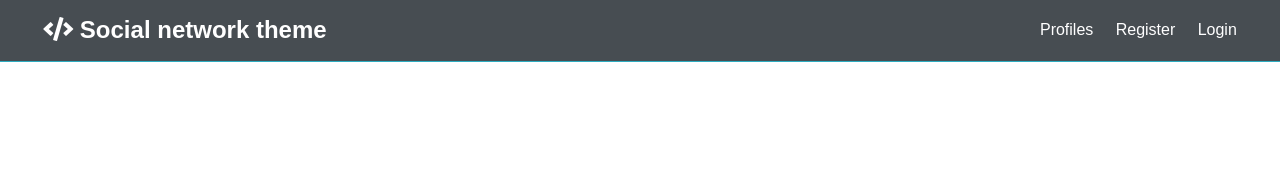
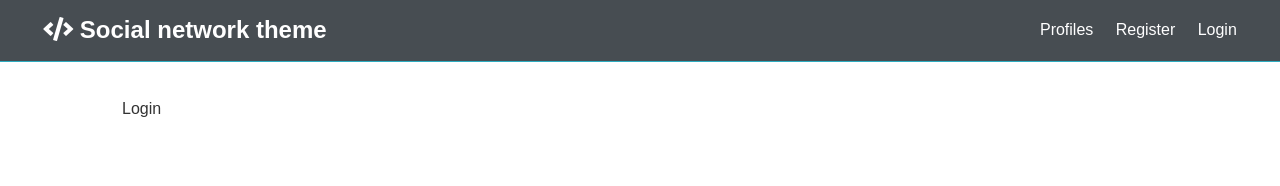
Before and after one commit to 3Mustard/MernApp1, a React (Create React App) app in the folder client/: page /login in a window 1280 px wide. Shown: the top 186 px of the page. Built offline with nearby package versions, Linux system fonts and the light colour scheme.

Commit message:
add routes for login and register

```diff
--- a/client/src/App.js
+++ b/client/src/App.js
@@ -3,6 +3,8 @@ import { BrowserRouter as Router, Route, Switch } from 'react-router-dom';
 // Components
 import Navbar from './components/layout/Navbar';
 import Landing from './components/layout/Landing';
+import Login from './components/auth/Login';
+import Register from './components/auth/Register';
 import './App.css';
 
 const App = () => (
@@ -10,6 +12,12 @@ const App = () => (
     <Fragment>
       <Navbar />
       <Route exact path='/' component={Landing}/>
+      <section className="container">
+        <Switch>
+        <Route exact path='/register' component={Register}/>
+        <Route exact path='/login' component={Login}/>
+        </Switch>
+      </section>
     </Fragment>
   </Router>
 );
--- a/client/src/components/auth/Login.js
+++ b/client/src/components/auth/Login.js
@@ -8,4 +8,4 @@ const Login = () => {
   )
 }
 
-export const Login;
+export default Login;
--- a/client/src/components/auth/Register.js
+++ b/client/src/components/auth/Register.js
@@ -8,4 +8,4 @@ const Register = () => {
   )
 }
 
-export const Register;
+export default Register;
--- a/client/src/components/layout/Landing.js
+++ b/client/src/components/layout/Landing.js
@@ -10,8 +10,8 @@ const Landing = () => {
             Create a profile/portfolio, share posts and chat.
           </p>
           <div class="buttons">
-            <a href="register.html" class="btn btn-primary">Sign Up</a>
-            <a href="login.html" class="btn">Login</a>
+            <a href="/register" class="btn btn-primary">Sign Up</a>
+            <a href="/login" class="btn">Login</a>
           </div>
         </div>
       </div>
--- a/client/src/components/layout/Navbar.js
+++ b/client/src/components/layout/Navbar.js
@@ -9,9 +9,9 @@ const Navbar = () => {
         </a>
       </h1>
       <ul>
-        <li><a href="profiles.html">Profiles</a></li>
-        <li><a href="register.html">Register</a></li>
-        <li><a href="login.html">Login</a></li>
+        <li><a href="/profiles">Profiles</a></li>
+        <li><a href="/register">Register</a></li>
+        <li><a href="/login">Login</a></li>
       </ul>
     </nav>
   )
```
